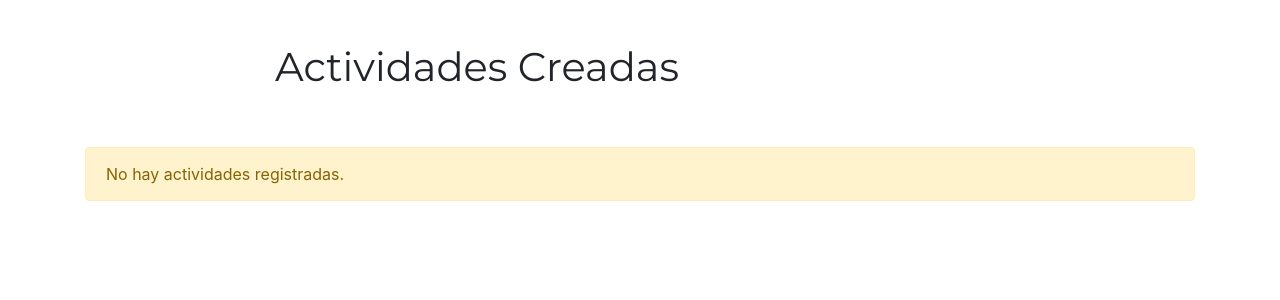
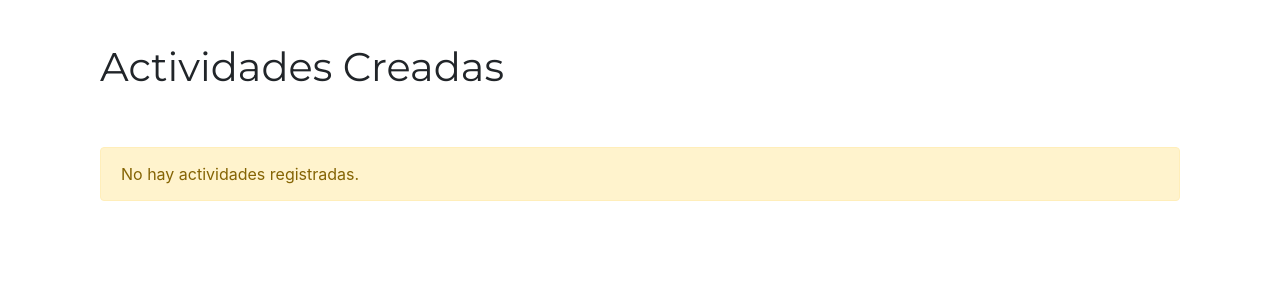
Before and after one commit to Formacion-Por-Retos/BitacoraRetos, a PHP site: page /Views/home_activitiesgeneral.php in a window 1280 px wide. Shown: the part 107-407 px from the top of the page. Run offline with PHP 8.4, Linux system fonts and the light colour scheme; the visitor is signed in with stand-in values (Sample User, id 1); data that the repository does not hold is empty; some libraries are stand-ins or nearby versions; some web fonts are replaced.

Commit message:
Actualizaciones de tablas.

```diff
--- a/Views/home_activitiesgeneral.php
+++ b/Views/home_activitiesgeneral.php
@@ -66,15 +66,11 @@ include '../conexion_db.php';
         <div class="row">
             <div class="col-lg-12">
                 <main class="login-form">
-                    <div class="cotainer">
-                        <div class="row justify-content-center">
-                            <div class="col-xs-7 col-sm-6 col-lg-8">
+                    <div class="container">
+
                                         <h1>Actividades Creadas</h1>
                                         <br>
                                         <br>
-
-                            </div>
-                        </div>
 
 
                         <div class="table-responsive">
```
